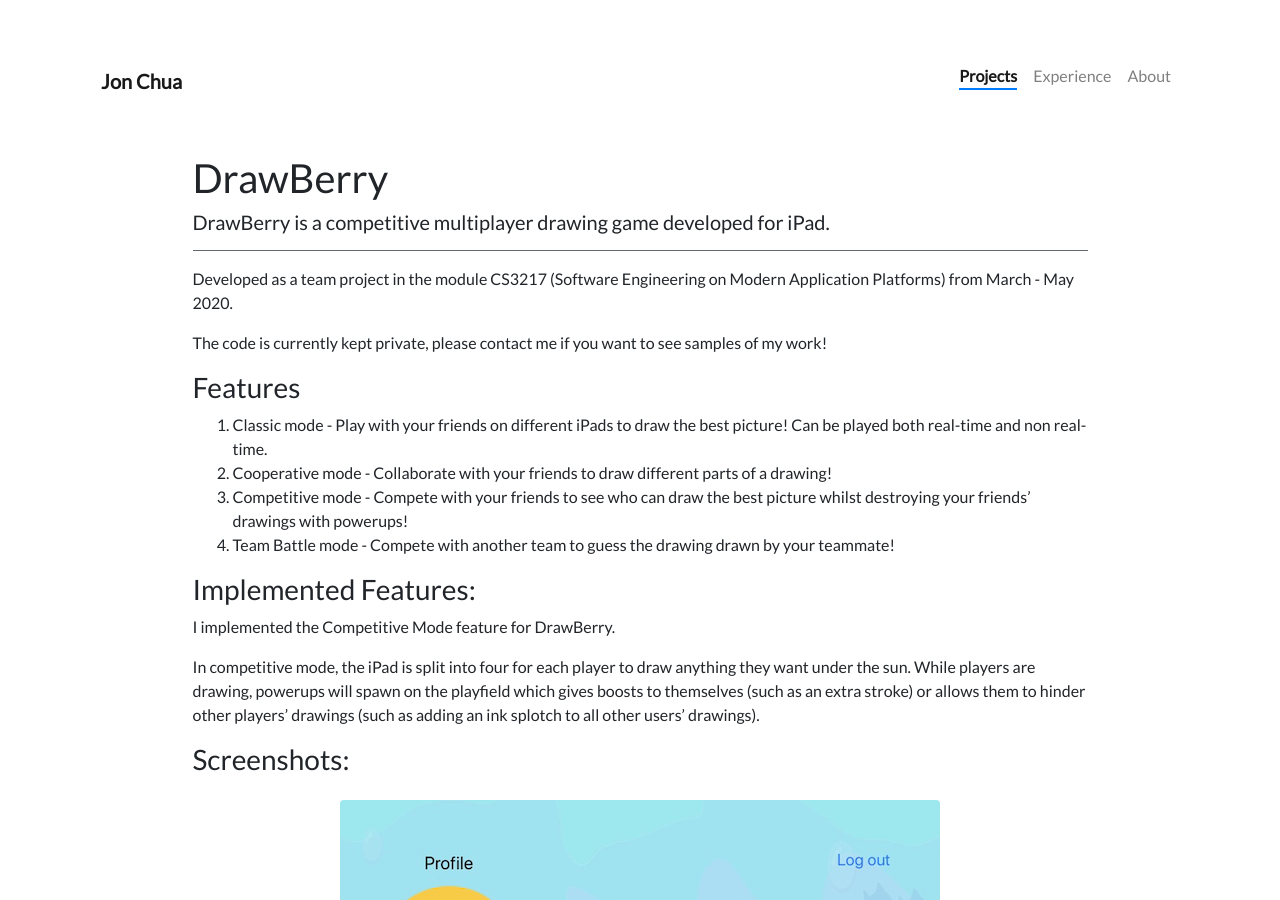
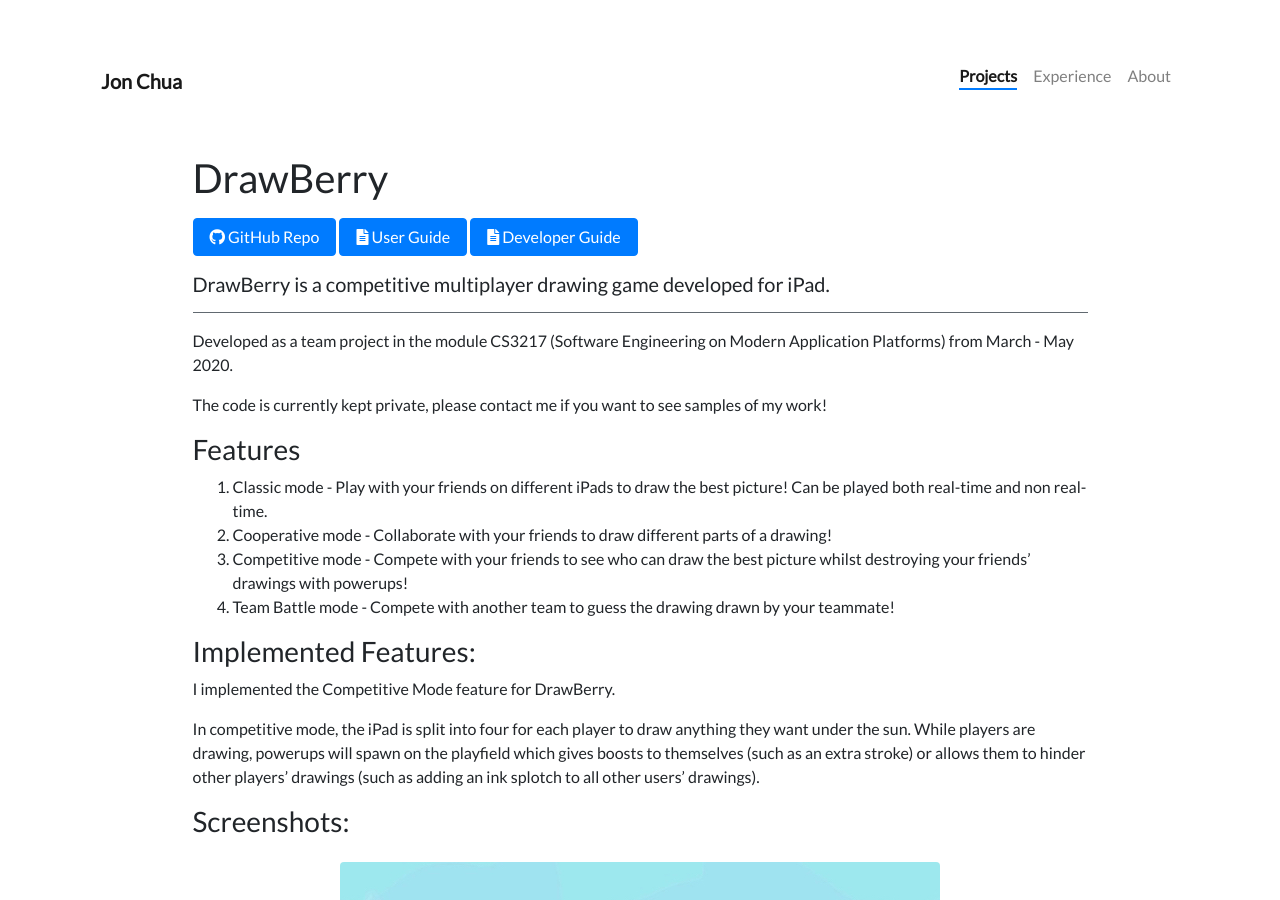
Before and after one commit to jon-chua/jon-chua.github.io, a Jekyll site: the page built from _projects/01.drawberry.md, in a window 1280 px wide and 900 px high. Built offline with Jekyll 4.4.1, drawn with Linux system fonts in a browser that asks for light colours; nearby versions of some CDN libraries.

Commit message:
Update links

```diff
--- a/_projects/01.drawberry.md
+++ b/_projects/01.drawberry.md
@@ -6,6 +6,18 @@ description: A competitive multiplayer drawing game developed for iPad.
 ---
 
 # DrawBerry
+
+<div class="mt-3 mb-3">
+  <a href="https://github.com/seeziyang/DrawBerry" class="btn btn-primary px-3" role="button">
+    <i class="fab fa-github"></i> GitHub Repo
+  </a>
+  <a href="https://docs.google.com/document/d/1XOgJXbrhGm7kI4rVj-cud-_A1mnHD0s07V4B-ro2u74/edit" class="btn btn-primary px-3" role="button">
+    <i class="fas fa-file-alt"></i> User Guide
+  </a>
+  <a href="https://docs.google.com/document/d/1OSs5fDka3LGaleCTMPscR_fBvY5B3jsHi_jf36ntfmU/edit" class="btn btn-primary px-3" role="button">
+    <i class="fas fa-file-alt"></i> Developer Guide
+  </a>
+</div>
 
 ##### DrawBerry is a competitive multiplayer drawing game developed for iPad.
 
```
Also changed, not shown: _projects/07.promogo.md (+1 -1 lines), assets/images/promogo/promogo-small.png.
